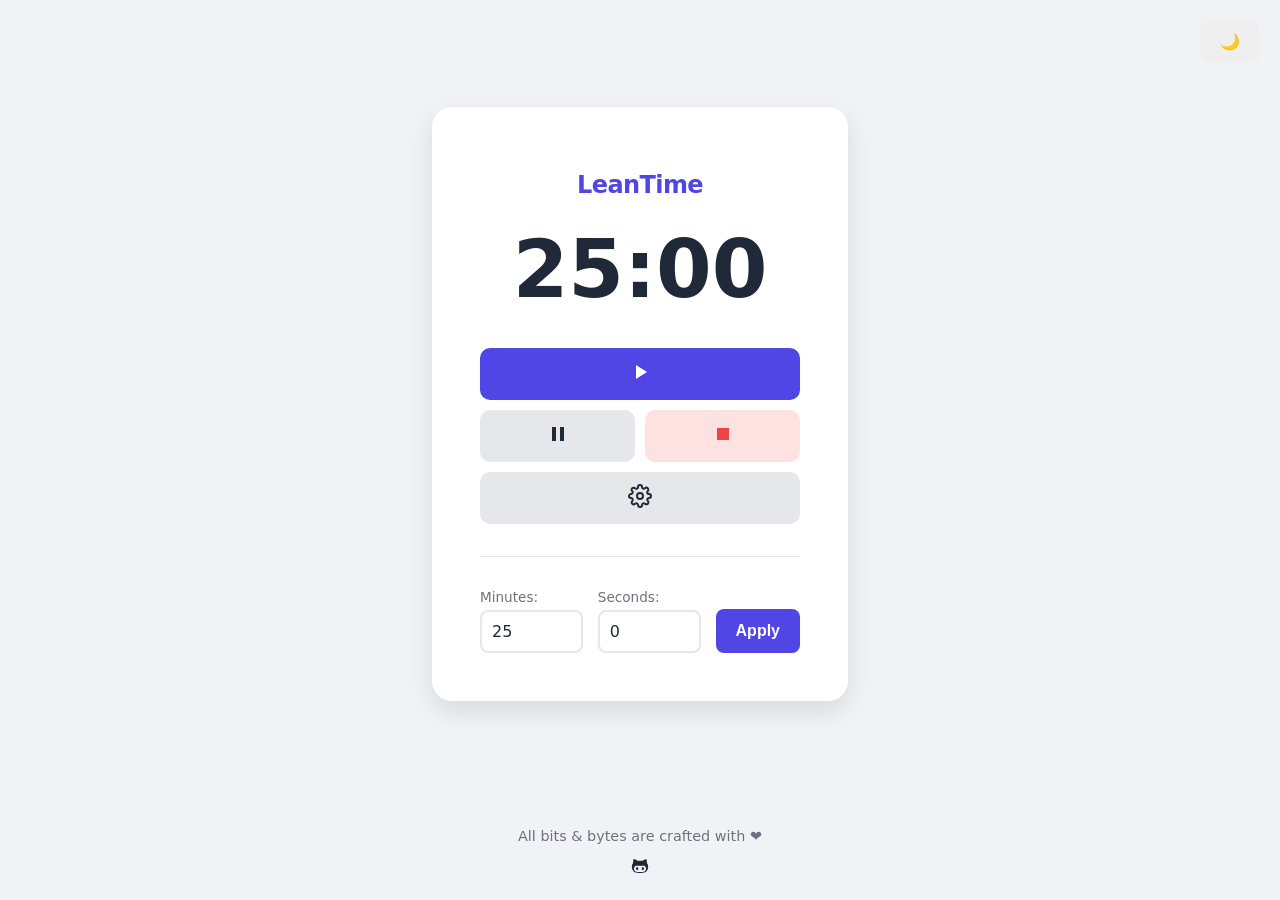
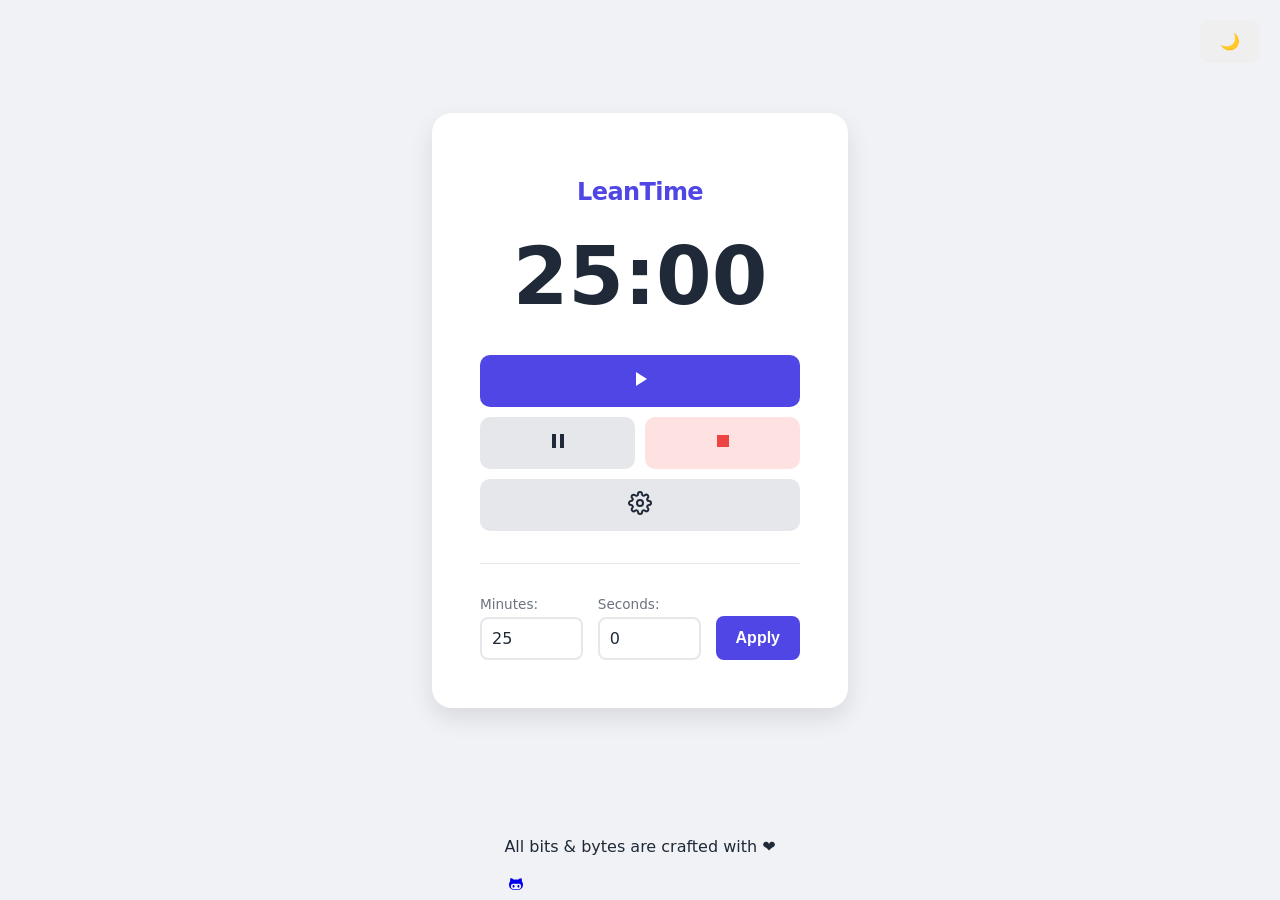

feat: enhance task management with improved rendering and removal functionality

--- a/src/client/style.css
+++ b/src/client/style.css
@@ -6,18 +6,26 @@
     --text: #1f2937;
     --footer-text: #6b7280;
 }
-
 body {
     font-family: 'Inter', system-ui, -apple-system, sans-serif;
     background-color: var(--bg-color);
     color: var(--text);
     display: flex;
+    flex-direction: column;
+    min-height: 100vh;
     justify-content: center;
     align-items: center;
-    height: 100vh;
     margin: 0;
+    transition: background-color 0.3s ease, color 0.3s ease;
 }
-
+body.dark {
+    --bg-color: #0f172a;
+    --card-bg: #1e293b;
+    --primary: #818cf8;
+    --danger: #f87171;
+    --text: #f8fafc;
+    --footer-text: #94a3b8;
+}
 .container {
     background: var(--card-bg);
     padding: 3rem;
@@ -28,21 +36,18 @@ body {
     margin: auto;
     transition: background-color 0.3s ease;
 }
-
 h1 {
     margin-bottom: 1.5rem;
     font-size: 1.5rem;
     letter-spacing: -0.025em;
     color: var(--primary);
 }
-
 #timer {
     font-size: 5rem;
     font-weight: 800;
     margin-bottom: 2rem;
     font-variant-numeric: tabular-nums;
 }
-
 .progress-container {
   width: 100%;
   max-width: 320px;
@@ -54,7 +59,6 @@ h1 {
   overflow: hidden;
   margin-bottom: 8px;
 }
-
 .progress-bar {
   height: 100%;
   width: 0;
@@ -63,7 +67,6 @@ h1 {
   box-shadow: 0 1px 4px rgba(91,134,229,0.1);
   transition: width 0.25s cubic-bezier(.4,0,.2,1);
 }
-
 .progress-label {
   position: absolute;
   width: 100%;
@@ -79,13 +82,11 @@ h1 {
   letter-spacing: 1px;
   text-shadow: 0 1px 0 #fff, 0 2px 5px rgba(0,0,0,0.07);
 }
-
 .controls {
     display: grid;
     grid-template-columns: 1fr 1fr;
     gap: 10px;
 }
-
 button {
     padding: 12px 20px;
     font-size: 1rem;
@@ -95,11 +96,9 @@ button {
     cursor: pointer;
     transition: transform 0.1s, opacity 0.2s;
 }
-
 button:active {
     transform: scale(0.95);
 }
-
 #start {
     background-color: var(--primary);
     color: white;
@@ -120,51 +119,6 @@ button:active {
 }
 button:hover {
     opacity: 0.9;
-}
-body {
-    display: flex;
-    flex-direction: column;
-    min-height: 100vh;
-    margin: 0;
-    background-color: var(--bg-color);
-    color: var(--text);
-    transition: background-color 0.3s ease, color 0.3s ease;
-}
-body.dark {
-    --bg-color: #0f172a;
-    --card-bg: #1e293b;
-    --primary: #818cf8;
-    --danger: #f87171;
-    --text: #f8fafc;
-    --footer-text: #94a3b8;
-}
-
-.app-footer {
-    padding: 20px;
-    text-align: center;
-    font-size: 0.9rem;
-    color: #6b7280;
-    display: flex;
-    flex-direction: column;
-    align-items: center;
-    gap: 8px;
-}
-.app-footer p {
-    margin: 0;
-}
-.github-link {
-    color: #1f2937;
-    transition: color 0.2s ease, transform 0.2s ease;
-    display: flex;
-    align-items: center;
-}
-.github-link:hover {
-    color: var(--primary);
-    transform: translateY(-2px);
-}
-.github-link svg {
-    width: 28px;
-    height: 28px;
 }
 .config-section {
     margin-top: 2rem;
@@ -235,8 +189,7 @@ input[type="range"] {
     width: 100%;
     cursor: pointer;
 }
-
-/* TAB STYLES */
+/* TAB NAVIGATION AND TASKS STYLES (append below all UI) */
 .tab-nav {
   display: flex;
   justify-content: center;
@@ -267,8 +220,6 @@ input[type="range"] {
   margin: 0 auto;
   display: block;
 }
-
-/* Tasks panel styles */
 #tasks-container {
   text-align: left;
   padding: 1rem 0;
@@ -311,10 +262,44 @@ input[type="range"] {
   padding: 8px 0;
   border-bottom: 1px solid #e5e7eb;
   color: var(--text);
+  display: flex;
+  align-items: center;
+  gap: 10px;
+  justify-content: space-between;
+  transition: color 0.2s, text-decoration 0.2s, opacity 0.2s;
+}
+#task-list li.done {
+  text-decoration: line-through;
+  color: #a3a3a3;
+  opacity: 0.6;
+}
+.remove-task-btn {
+  background: #fee2e2;
+  color: var(--danger);
+  border: none;
+  border-radius: 6px;
+  padding: 3px 10px;
+  font-size: 0.95em;
+  font-weight: bold;
+  cursor: pointer;
+  margin-left: 10px;
+  transition: background 0.2s, color 0.2s;
+}
+.remove-task-btn:hover {
+  background: var(--danger);
+  color: #fff;
 }
 body.dark #task-input {
   border-color: #334155;
 }
 body.dark #task-list li {
   border-bottom: 1px solid #334155;
+}
+body.dark .remove-task-btn {
+  background: #3f2123;
+  color: #f87171;
+}
+body.dark .remove-task-btn:hover {
+  background: #f87171;
+  color: #fff;
 }
